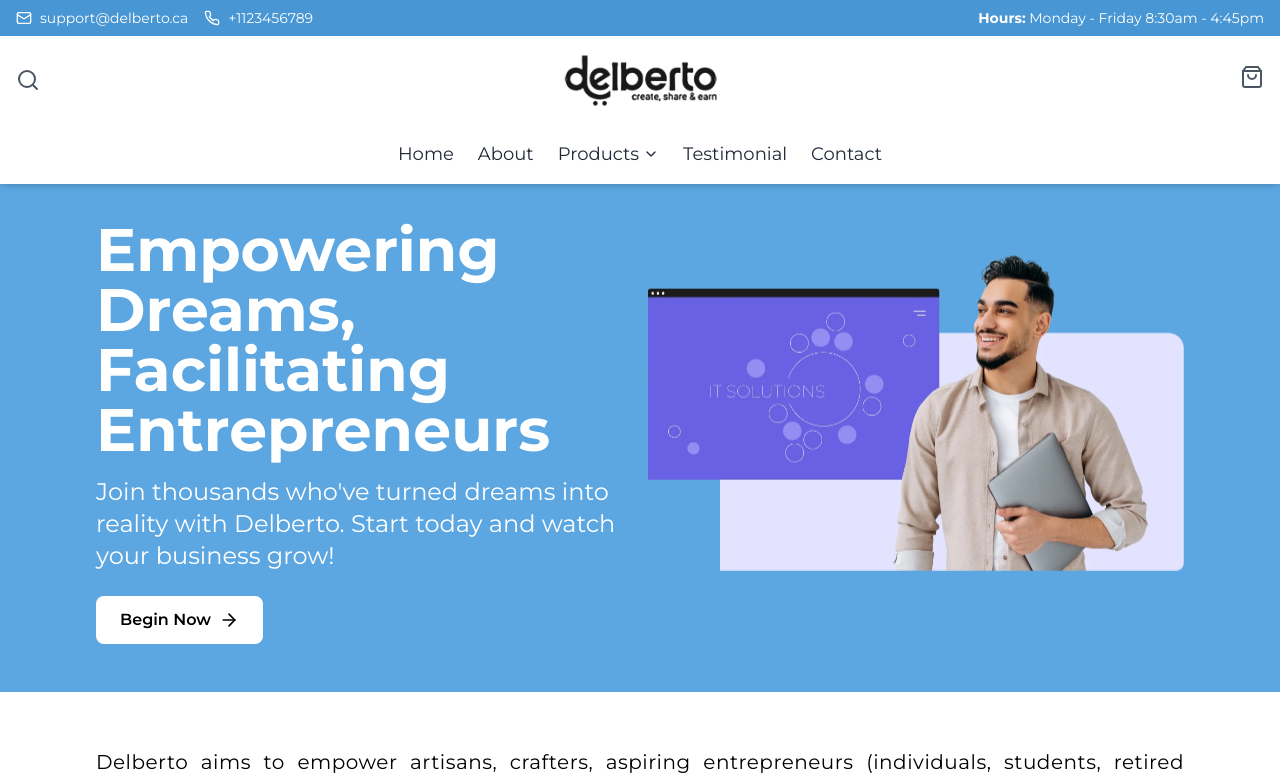
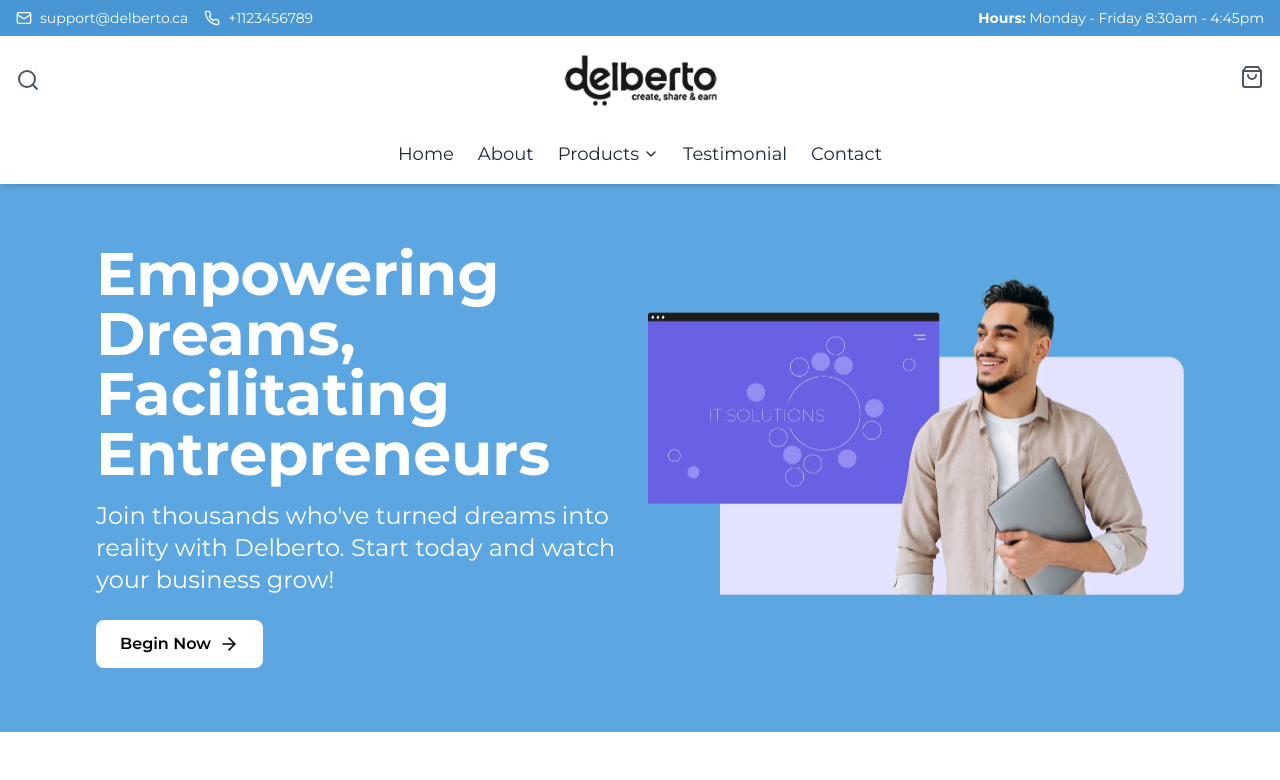
Before and after one commit to prem528/delberto-frontend, a React (Vite) app: page / in a window 1280 px wide. Shown: the top 780 px of the page. Built offline with nearby package versions, Linux system fonts and the light colour scheme.

Commit message:
Hero Adjusted

```diff
--- a/src/Components/Hero.tsx
+++ b/src/Components/Hero.tsx
@@ -4,7 +4,7 @@ import carousel from '../assets/img/carousel.png';
 
 const Hero: React.FC = () => {
   return (
-    <section className="mt-4 sm:mt-6 md:mt-8 pt-8 sm:pt-10 md:pt-12 pb-8 sm:pb-10 md:pb-12 bg-[#5ca7e1]">
+    <section className="mt-16 sm:mt-20 md:mt-24 lg:mt-10 pt-8 sm:pt-10 md:pt-12 lg:pt-16 pb-8 sm:pb-10 md:pb-12 lg:pb-16 bg-[#5ca7e1]">
       <div className="container mx-auto px-4 sm:px-6 md:px-8 lg:px-12 xl:px-24">
         <div className="flex flex-col lg:flex-row items-center -mx-2">
           <div className="w-full lg:w-1/2 px-2 mb-6 lg:mb-0">
```
